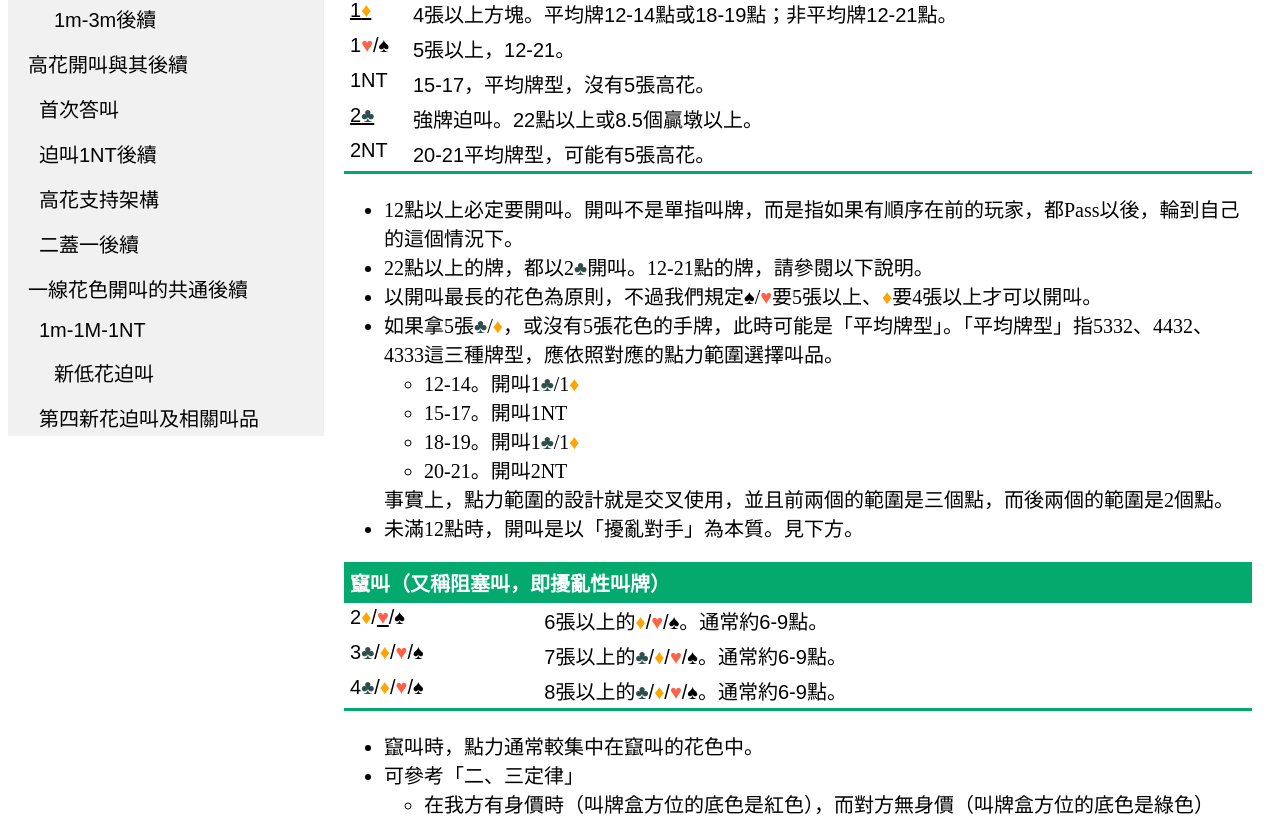
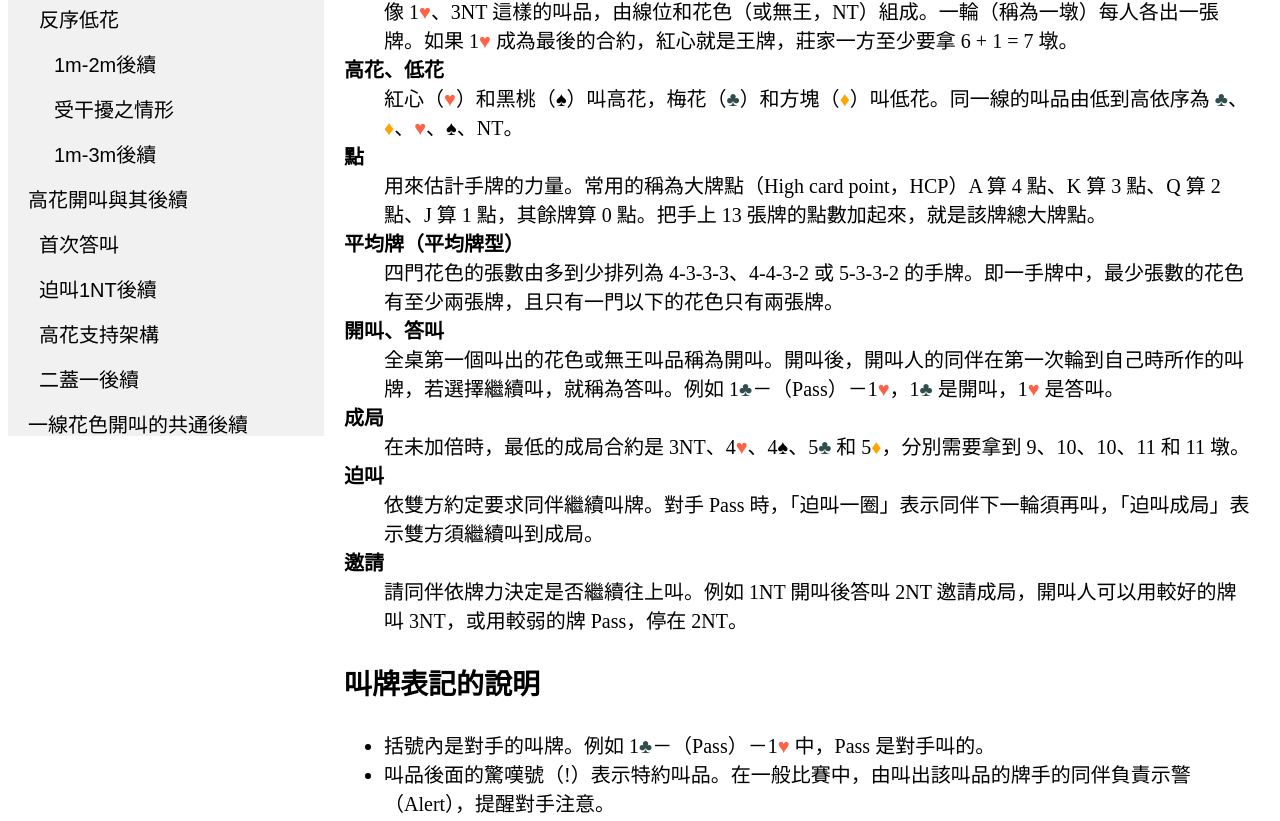
Before and after one commit to TNPLR/tnplr.github.io, a Nuxt app: page /cmbc in a window 1280 px wide. Shown: the part 539-1360 px from the top of the page. Built offline with nearby package versions, Linux system fonts and the light colour scheme.

Commit message:
新增info文字框。新增更多說明

```diff
--- /dev/null
+++ b/components/InfoBox.vue
@@ -0,0 +1,53 @@
+<script setup lang="ts">
+withDefaults(defineProps<{ title?: string }>(), {
+    title: '補充資訊',
+})
+</script>
+
+<template>
+    <aside class="info-box" :aria-label="title">
+        <p class="info-box__title">{{ title }}</p>
+        <div class="info-box__content">
+            <slot />
+        </div>
+    </aside>
+</template>
+
+<style scoped>
+.info-box {
+    margin-block: 1em;
+    padding: 0.75em 1em;
+    border: 1px solid #a7d7bb;
+    border-inline-start: 4px solid #278253;
+    border-radius: 0.4em;
+    background-color: #eff9f2;
+    color: #173b28;
+    line-height: 1.6;
+    overflow-wrap: anywhere;
+}
+
+.info-box__title {
+    margin: 0 0 0.25em;
+    font-weight: bold;
+}
+
+.info-box__content :deep(> :first-child) {
+    margin-block-start: 0;
+}
+
+.info-box__content :deep(> :last-child) {
+    margin-block-end: 0;
+}
+
+@media print {
+    .info-box {
+        background-color: transparent;
+        border-color: currentColor;
+        color: black;
+    }
+
+    .info-box__title {
+        break-after: avoid;
+    }
+}
+</style>
--- a/pages/cmbc.vue
+++ b/pages/cmbc.vue
@@ -1,7 +1,33 @@
 <template>
     <article ref="Article">
-        <div><b>前言</b>
+        <div><h2>前言</h2>
             <p>橋牌是一個打牌和叫牌都很重要的遊戲。對我而言，叫牌又是特別地引人入勝。叫牌的規則很少，大概只有花色與NT的大小順序、不能叫超過7線，Double、Redouble等等的簡易規則。本文介紹的是「約定」，不是「規則」。原則上，想怎麼約定都行，而本文是提供學習者（尤其是臺大醫學院橋藝社社員）一個入門用的制度，簡單而強大，提供一個良好的基礎，並希望讀者能喜歡上橋牌這個遊戲。</p>
+            <div><h3>術語</h3>
+                <dl>
+                    <dt><strong>叫品、線、墩</strong></dt>
+                    <dd>像 1!H、3NT 這樣的叫品，由線位和花色（或無王，NT）組成。一輪（稱為一墩）每人各出一張牌。如果 1!H 成為最後的合約，紅心就是王牌，莊家一方至少要拿 6 + 1 = 7 墩。</dd>
+                    <dt><strong>高花、低花</strong></dt>
+                    <dd>紅心（!H）和黑桃（!S）叫高花，梅花（!C）和方塊（!D）叫低花。同一線的叫品由低到高依序為 !C、!D、!H、!S、NT。</dd>
+                    <dt><strong>點</strong></dt>
+                    <dd>用來估計手牌的力量。常用的稱為大牌點（High card point，HCP）A 算 4 點、K 算 3 點、Q 算 2 點、J 算 1 點，其餘牌算 0 點。把手上 13 張牌的點數加起來，就是該牌總大牌點。</dd>
+                    <dt><strong>平均牌（平均牌型）</strong></dt>
+                    <dd>四門花色的張數由多到少排列為 4-3-3-3、4-4-3-2 或 5-3-3-2 的手牌。即一手牌中，最少張數的花色有至少兩張牌，且只有一門以下的花色只有兩張牌。</dd>
+                    <dt><strong>開叫、答叫</strong></dt>
+                    <dd>全桌第一個叫出的花色或無王叫品稱為開叫。開叫後，開叫人的同伴在第一次輪到自己時所作的叫牌，若選擇繼續叫，就稱為答叫。例如 1!C－（Pass）－1!H，1!C 是開叫，1!H 是答叫。</dd>
+                    <dt><strong>成局</strong></dt>
+                    <dd>在未加倍時，最低的成局合約是 3NT、4!H、4!S、5!C 和 5!D，分別需要拿到 9、10、10、11 和 11 墩。</dd>
+                    <dt><strong>迫叫</strong></dt>
+                    <dd>依雙方約定要求同伴繼續叫牌。對手 Pass 時，「迫叫一圈」表示同伴下一輪須再叫，「迫叫成局」表示雙方須繼續叫到成局。</dd>
+                    <dt><strong>邀請</strong></dt>
+                    <dd>請同伴依牌力決定是否繼續往上叫。例如 1NT 開叫後答叫 2NT 邀請成局，開叫人可以用較好的牌叫 3NT，或用較弱的牌 Pass，停在 2NT。</dd>
+                </dl>
+            </div>
+            <div><h3>叫牌表記的說明</h3>
+                <ul>
+                    <li>括號內是對手的叫牌。例如 1!C－（Pass）－1!H 中，Pass 是對手叫的。</li>
+                    <li>叫品後面的驚嘆號（!）表示特約叫品。在一般比賽中，由叫出該叫品的牌手的同伴負責示警（Alert），提醒對手注意。</li>
+                </ul>
+            </div>
         </div>
         <div><h2>開叫</h2>
             <table class="bidtable">
@@ -26,7 +52,7 @@
                         <td>15-17，平均牌型，沒有5張高花。</td>
                     </tr>
                     <tr>
-                        <td><a href="#2C">2!C</a></td>
+                        <td><a href="#2C!">2!C</a></td>
                         <td>強牌迫叫。22點以上或8.5個贏墩以上。</td>
                     </tr>
                     <tr>
@@ -112,7 +138,10 @@
                     </tr>
                 </tbody>
             </table>
-            <p>1!D開叫的答叫叫品，主要是多了一個2!C迫叫成局的叫品。</p>
+            <p>1!D開叫的答叫叫品，主要是多了一個2!C的叫品。</p>
+            <InfoBox title="二蓋一叫品">
+                <p>本制度屬於「二蓋一迫叫成局」這一個流派的自然制。二蓋一指得是對一個一線的叫品，答叫出二線等級較低的花色。此時保證迫叫成局，即答叫人大約要12點以上的牌力（才能讓兩人加起來有24點以上，可供成局合約使用的力量）。</p>
+            </InfoBox>
             <table class="bidtable" id="1D">
                 <tbody>
                     <tr>
```
Also changed, not shown: 1 other file (tests, documents, lock files or other folders).
